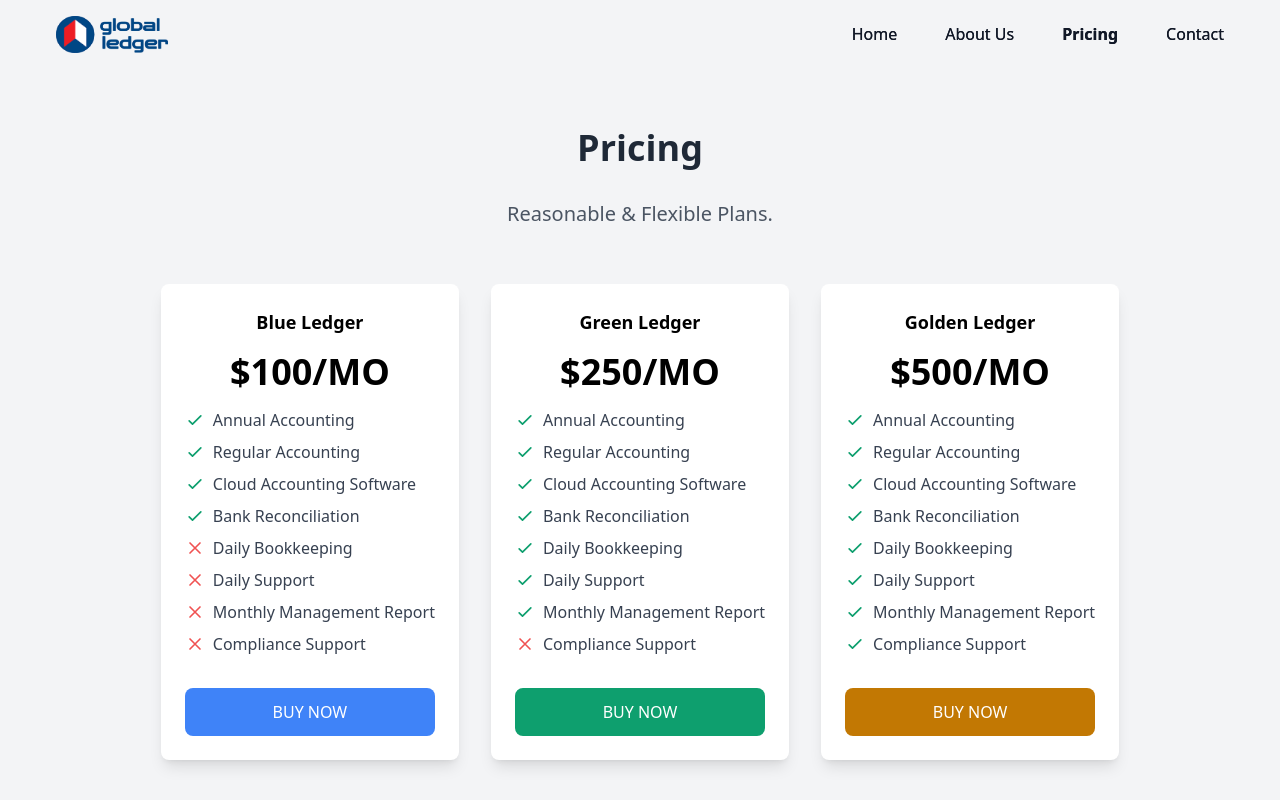
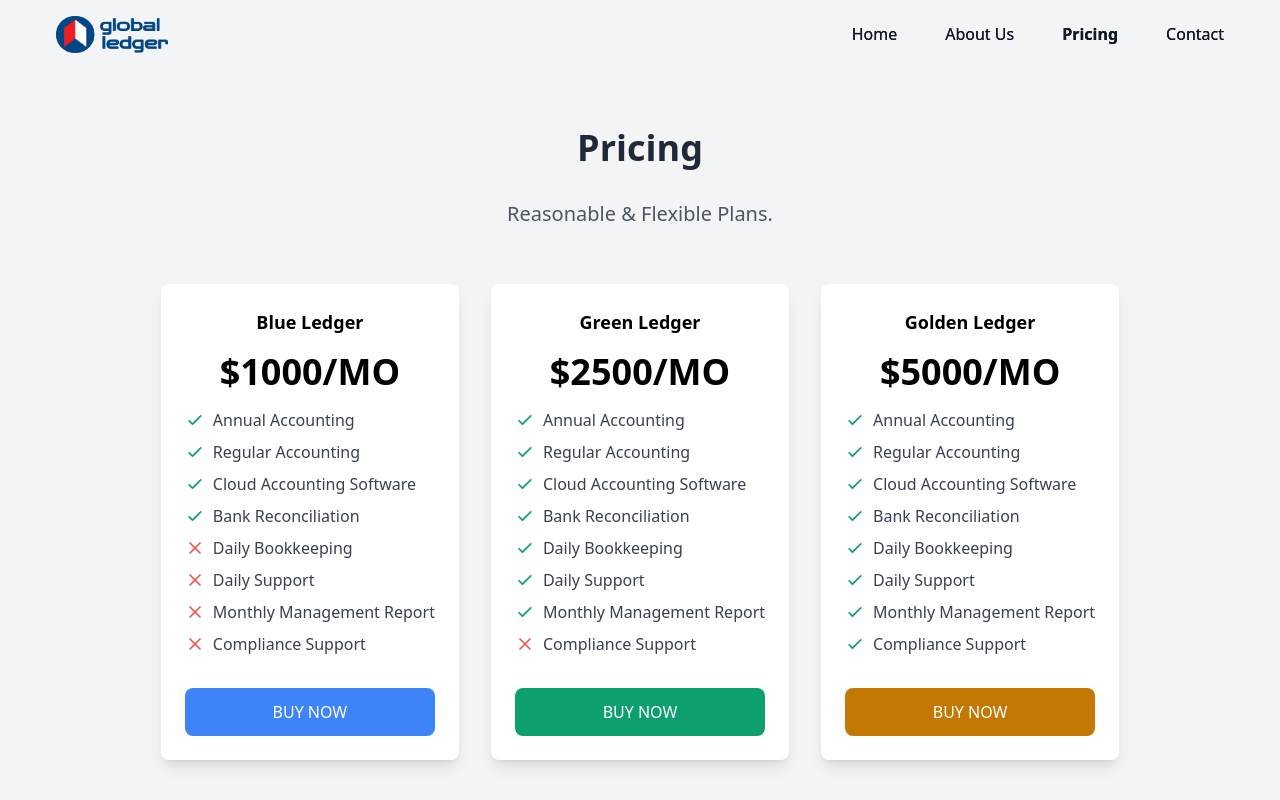
Before and after one commit to Sakshicodex/Global-ledger, a React (Vite) app: page /pricing in a window 1280 px wide. Shown: the top 800 px of the page. Built offline with nearby package versions, Linux system fonts and the light colour scheme.

Commit message:
pricing updated

```diff
--- a/src/components/PricingPage.jsx
+++ b/src/components/PricingPage.jsx
@@ -6,7 +6,7 @@ const PricingPage = () => {
   const tiers = [
     {
       name: 'Blue Ledger',
-      price: '$100/MO',
+      price: '$1000/MO',
       services: [true, true, true, true, 'Add-on Available', 'Add-on Available', 'Add-on Available', 'Add-on Available', ]      ,
       borderColor: 'border-blue-500',
       bgColor: 'bg-blue-500',
@@ -14,7 +14,7 @@ const PricingPage = () => {
     },
     {
       name: 'Green Ledger',
-      price: '$250/MO',
+      price: '$2500/MO',
       services: [true, true, true, true, true, true, true, 'Add-on Available']      ,
       borderColor: 'border-green-500',
       bgColor: 'bg-green-500',
@@ -22,7 +22,7 @@ const PricingPage = () => {
     },
     {
       name: 'Golden Ledger',
-      price: '$500/MO',
+      price: '$5000/MO',
       services: [true, true, true, true, true, true, true, true],
       borderColor: 'border-yellow-500',
       bgColor: 'bg-yellow-500',
```
